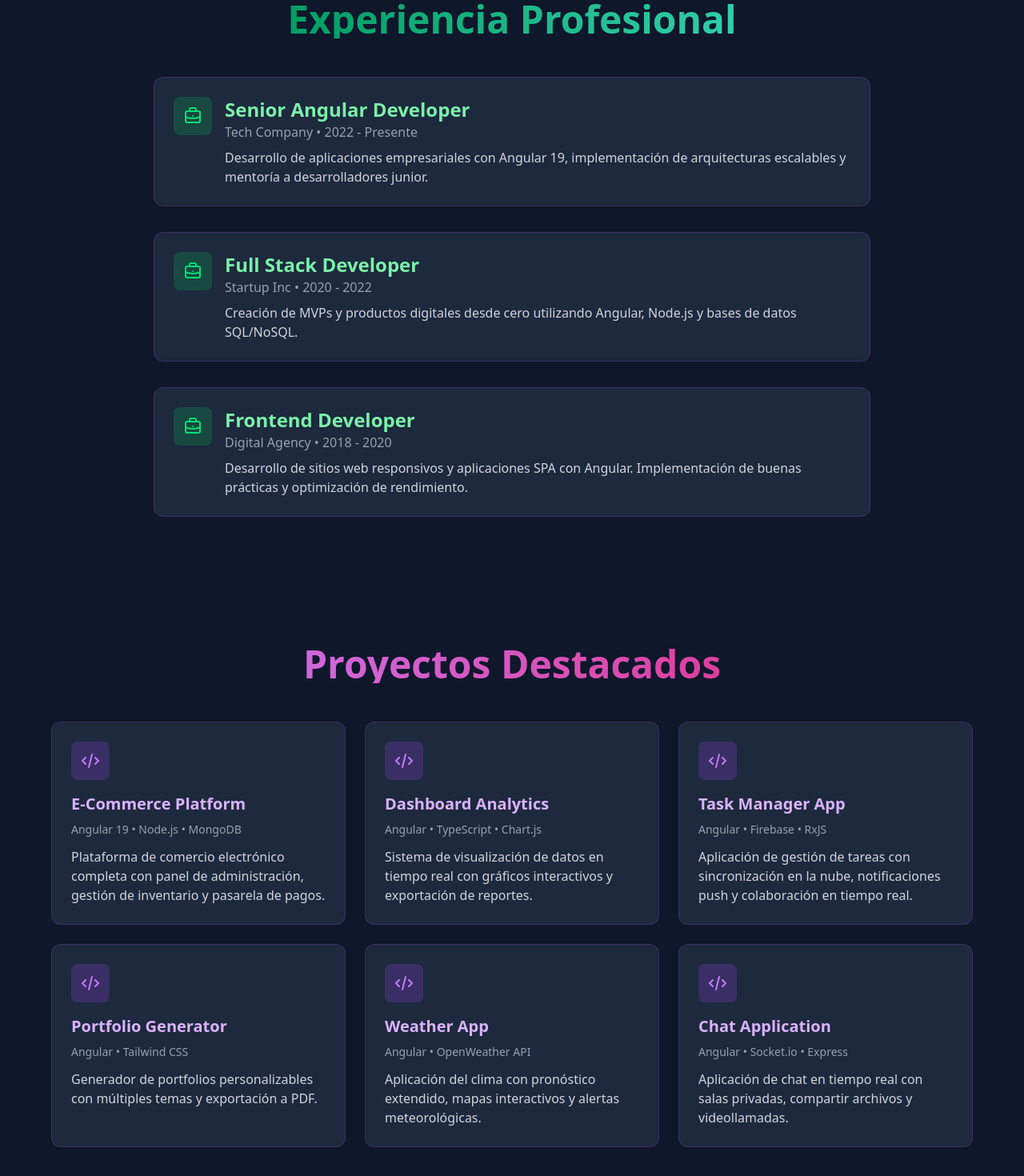
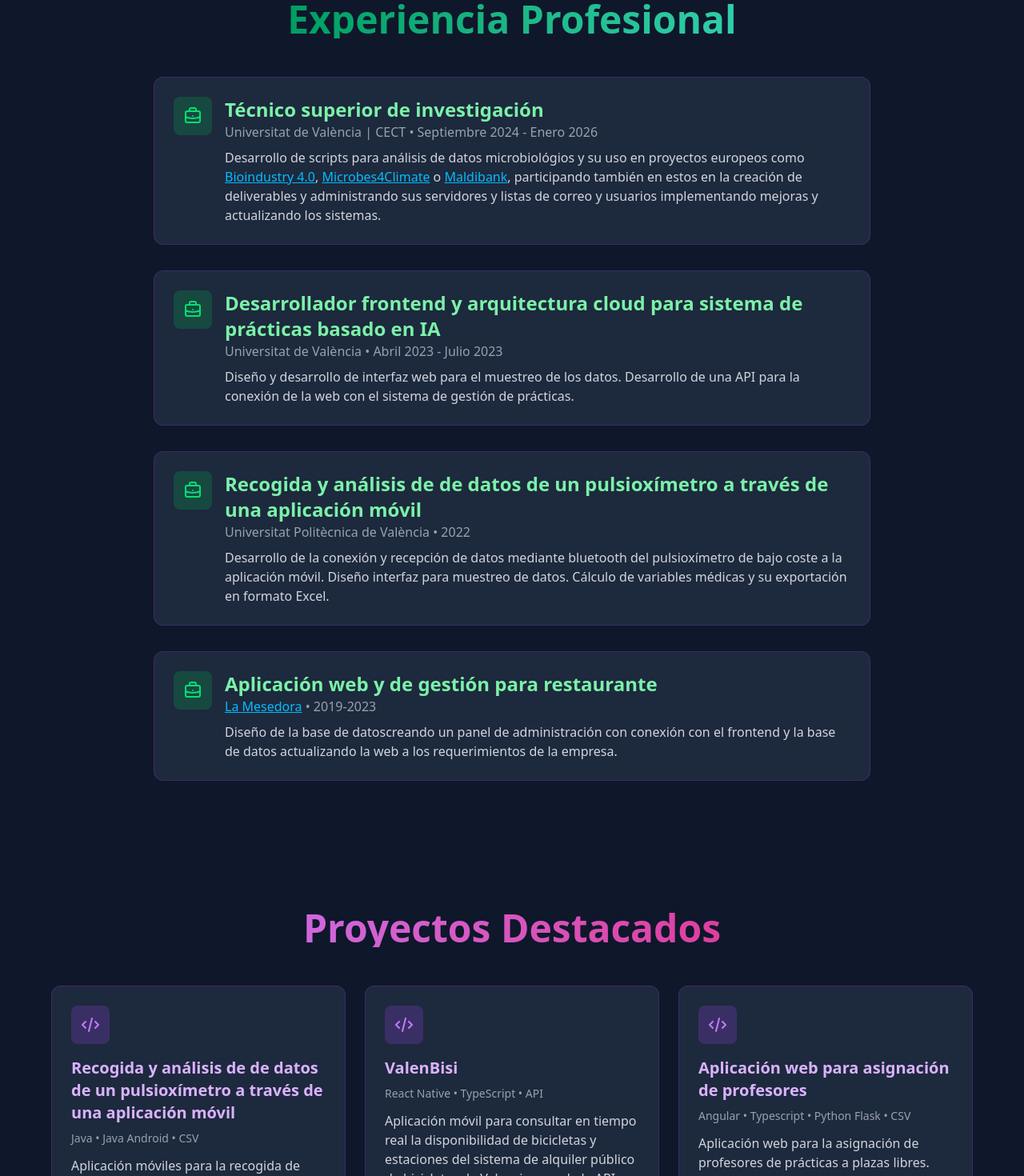
Before and after one commit to AdrianVaello/portfolio-Adrian, an Angular app: page / in a window 1280 px wide. Shown: the part 880-2350 px from the top of the page at 80% size. Built offline with nearby package versions, Linux system fonts and the light colour scheme.

Commit message:
Se actualiza la experiencia y los proyectos

```diff
--- a/src/app/components/experience/experience.html
+++ b/src/app/components/experience/experience.html
@@ -14,8 +14,11 @@
               </div>
               <div class="flex-1">
                 <h3 class="text-2xl font-bold text-green-300">{{ exp.title }}</h3>
-                <p class="text-gray-400 mb-2">{{ exp.company }} • {{ exp.period }}</p>
-                <p class="text-gray-300">{{ exp.description }}</p>
+                <p class="text-gray-400 mb-2" >
+                  <span class="experience-company-period" [innerHTML]="exp.company"></span>
+                  • {{ exp.period }}
+                </p>
+                <p class="text-gray-300 experience-description" [innerHTML]="exp.description"></p>
               </div>
             </div>
           </div>
--- a/src/app/components/experience/experience.ts
+++ b/src/app/components/experience/experience.ts
@@ -16,22 +16,28 @@ interface ExperienceItem {
 export class Experience {
   experiences: ExperienceItem[] = [
     {
-      title: 'Senior Angular Developer',
-      company: 'Tech Company',
-      period: '2022 - Presente',
-      description: 'Desarrollo de aplicaciones empresariales con Angular 19, implementación de arquitecturas escalables y mentoría a desarrolladores junior.'
+      title: 'Técnico superior de investigación',
+      company: 'Universitat de València | CECT',
+      period: 'Septiembre 2024 - Enero 2026',
+      description: 'Desarrollo de scripts para análisis de datos microbiológios y su uso en proyectos europeos como <a href="https://www.bioindustry4.eu/" target="_blank" rel="noopener">Bioindustry 4.0</a>, <a href="https://microbes4climate.eu/" target="_blank" rel="noopener">Microbes4Climate</a> o <a href="https://maldibank.eu/" target="_blank" rel="noopener">Maldibank</a>, participando también en estos en la creación de deliverables y administrando sus servidores y listas de correo y usuarios implementando mejoras y actualizando los sistemas.'
     },
     {
-      title: 'Full Stack Developer',
-      company: 'Startup Inc',
-      period: '2020 - 2022',
-      description: 'Creación de MVPs y productos digitales desde cero utilizando Angular, Node.js y bases de datos SQL/NoSQL.'
+      title: 'Desarrollador frontend y arquitectura cloud para sistema de prácticas basado en IA',
+      company: 'Universitat de València',
+      period: 'Abril 2023 - Julio 2023',
+      description: 'Diseño y desarrollo de interfaz web para el muestreo de los datos. Desarrollo de una API para la conexión de la web con el sistema de gestión de prácticas.'
     },
     {
-      title: 'Frontend Developer',
-      company: 'Digital Agency',
-      period: '2018 - 2020',
-      description: 'Desarrollo de sitios web responsivos y aplicaciones SPA con Angular. Implementación de buenas prácticas y optimización de rendimiento.'
+      title: 'Recogida y análisis de de datos de un pulsioxímetro a través de una aplicación móvil',
+      company: 'Universitat Politècnica de València',
+      period: '2022',
+      description: 'Desarrollo de la conexión y recepción de datos mediante bluetooth del pulsioxímetro de bajo coste a la aplicación móvil. Diseño interfaz para muestreo de datos. Cálculo de variables médicas y su exportación en formato Excel.'
+    },
+    {
+      title: 'Aplicación web y de gestión para restaurante',
+      company: '<a href="https://lamesedora.com/" target="_blank" rel="noopener">La Mesedora</a>',
+      period: '2019-2023',
+      description: 'Diseño de la base de datoscreando un panel de administración con conexión con el frontend y la base de datos actualizando la web a los requerimientos de la empresa.'
     }
   ];
 }
--- a/src/app/components/hero/hero.html
+++ b/src/app/components/hero/hero.html
@@ -1,7 +1,7 @@
  <section id="hero" class="min-h-screen flex items-center justify-center bg-gradient-to-br from-slate-900 via-green-900 to-slate-900 text-white pt-20">
       <div class="container mx-auto px-6 text-center">
         <div class="w-32 h-32 mx-auto bg-gradient-to-br from-green-400 to-teal-600 rounded-full flex items-center justify-center text-6xl font-bold shadow-2xl mb-8 animate-pulse">
-          <img src="/assets/images/logo.jpeg" alt="Adrián Vaello Pérez" class="w-28 h-28 rounded-full border-4 border-white object-cover"/>
+          <img src="/assets/images/FOTO_ADRIAN.jpg" alt="Adrián Vaello Pérez" class="w-28 h-28 rounded-full border-4 border-white object-cover"/>
         </div>
         <h1 class="text-5xl md:text-7xl font-bold bg-clip-text text-transparent bg-gradient-to-r from-green-400 to-teal-600 mb-4">
           ADRIÁN VAELLO PÉREZ
--- a/src/app/components/projects/projects.ts
+++ b/src/app/components/projects/projects.ts
@@ -17,37 +17,33 @@ interface Project {
 export class Projects {
   projects: Project[] = [
     {
-      title: 'E-Commerce Platform',
-      tech: 'Angular 19 • Node.js • MongoDB',
-      description: 'Plataforma de comercio electrónico completa con panel de administración, gestión de inventario y pasarela de pagos.',
-      link: 'https://github.com/tuusuario/proyecto1'
+      title: 'Recogida y análisis de de datos de un pulsioxímetro a través de una aplicación móvil',
+      tech: 'Java • Java Android • CSV',
+      description: 'Aplicación móviles para la recogida de datos a través de un pulsioxímetro de bajo coste para el muestreo de datos y su posterior análisis.',
+      link: 'https://github.com/AdrianVaello/TFG-Oximetro'
     },
     {
-      title: 'Dashboard Analytics',
-      tech: 'Angular • TypeScript • Chart.js',
-      description: 'Sistema de visualización de datos en tiempo real con gráficos interactivos y exportación de reportes.',
-      link: 'https://github.com/tuusuario/proyecto2'
+      title: 'ValenBisi',
+      tech: 'React Native • TypeScript • API ',
+      description: 'Aplicación móvil para consultar en tiempo real la disponibilidad de bicicletas y estaciones del sistema de alquiler público de bicicletas de Valencia usando la API oficial de Valenbisi.',
+      link: 'https://github.com/AdrianVaello/ValenBisi'
     },
     {
-      title: 'Task Manager App',
-      tech: 'Angular • Firebase • RxJS',
-      description: 'Aplicación de gestión de tareas con sincronización en la nube, notificaciones push y colaboración en tiempo real.',
-      link: 'https://github.com/tuusuario/proyecto3'
+      title: 'Aplicación web para asignación de profesores',
+      tech: 'Angular • Typescript • Python Flask • CSV',
+      description: 'Aplicación web para la asignación de profesores de prácticas a plazas libres.',
+      link: 'https://github.com/AdrianVaello/TFM-Asignacion-Profesores'
     },
     {
-      title: 'Portfolio Generator',
-      tech: 'Angular • Tailwind CSS',
-      description: 'Generador de portfolios personalizables con múltiples temas y exportación a PDF.',
+      title: 'Portfolio CV personal ',
+      tech: 'Angular 21 • Tailwind CSS',
+      description: 'Portafolio personal para mostrar proyectos y experiencia profesional.',
+      link: 'https://adrianvaello.com/'
     },
     {
-      title: 'Weather App',
-      tech: 'Angular • OpenWeather API',
-      description: 'Aplicación del clima con pronóstico extendido, mapas interactivos y alertas meteorológicas.',
-    },
-    {
-      title: 'Chat Application',
-      tech: 'Angular • Socket.io • Express',
-      description: 'Aplicación de chat en tiempo real con salas privadas, compartir archivos y videollamadas.',
+      title: 'Repositorio de partituras de música',
+      tech: 'Próximamente',
+      description: 'Próximamente...',
     }
   ];
 }
--- a/src/styles.scss
+++ b/src/styles.scss
@@ -4,3 +4,19 @@
   --color-secundario: #1cc88a;
   --padding-base: 1rem;
 }
+
+.experience-description a {
+  @apply text-sky-400 underline transition-colors;
+}
+
+.experience-description a:hover {
+  @apply text-sky-300;
+}
+
+.experience-company-period a {
+  @apply text-sky-400 underline transition-colors;
+}
+
+.experience-company-period a:hover {
+  @apply text-sky-300;
+}
```
Also changed, not shown: src/assets/images/FOTO_ADRIAN.jpg (added).
